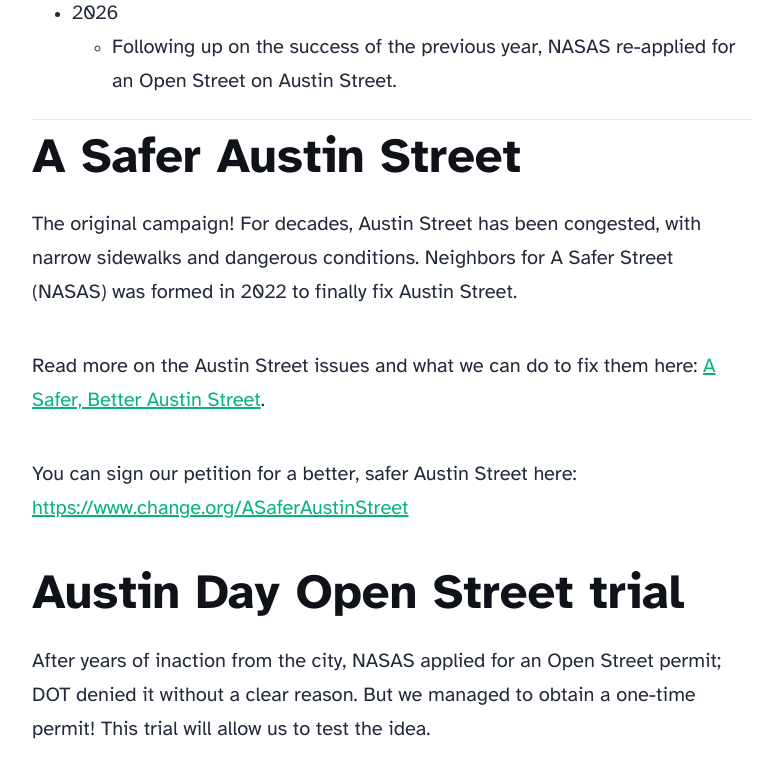
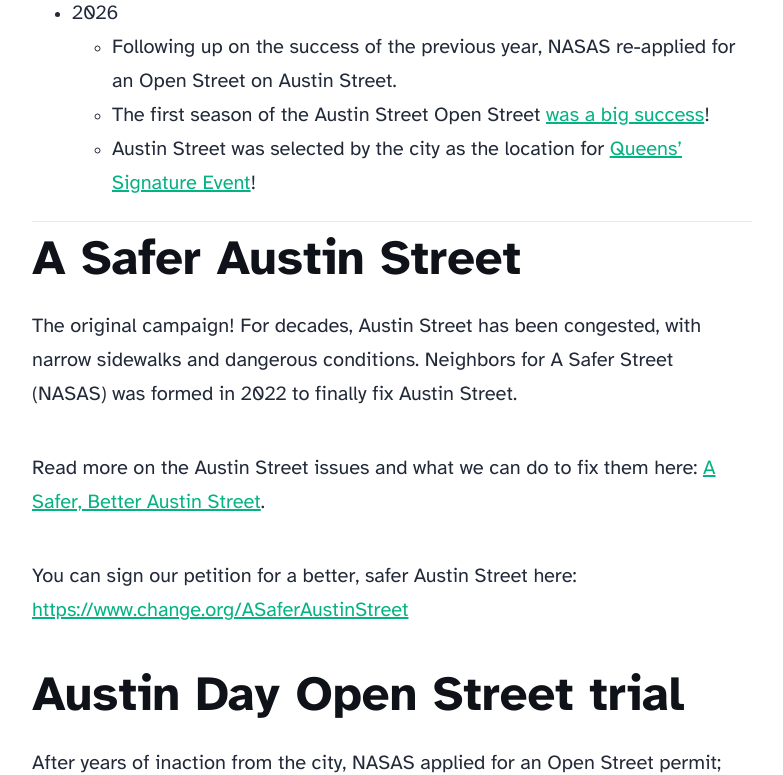
Before and after one commit to jb-reefer/nasas-astro, an Astro site: page /campaigns in a window 1280 px wide. Shown: the part 1220-1995 px from the top of the page, without its empty margins (248-1031 px from the left). Built offline with nearby package versions, Linux system fonts and the light colour scheme; Astro itself is replaced by a stand-in of ours; some packages are replaced by stand-ins of ours.

Commit message:
vault backup: 2026-10-05 23:13:49

```diff
--- a/src/pages/campaigns.md
+++ b/src/pages/campaigns.md
@@ -20,6 +20,8 @@ title: History and Campaigns
 	- [Understanding that Halloween day is the most dangerous day of the year for children](https://www.redcross.org/local/utah/about-us/news-and-events/press-releases/halloweensafetyut2023.html?srsltid=AfmBOopg1wD9eDZqUaO-NTnqf8lLH-OiIJgh79YZVnelgRdWnZ7-dIbw), NASAS decided to use the experience from the successful Austin Day to bring, for the first time, [Trick or Streets](#trick-or-streets-on-austin-street) to Austin Street.
 - 2026
 	- Following up on the success of the previous year, NASAS re-applied for an Open Street on Austin Street.
+	- The first season of the Austin Street Open Street [was a big success](https://www.instagram.com/p/Dc9t6jDxnOX/)!
+	- Austin Street was selected by the city as the location for [Queens' Signature Event](https://www.nyc.gov/main/events/?permalinkName=trick-or-streets-austin-street-open-street&id=1291216&sequence=1&)!
 
 ---
 
```
